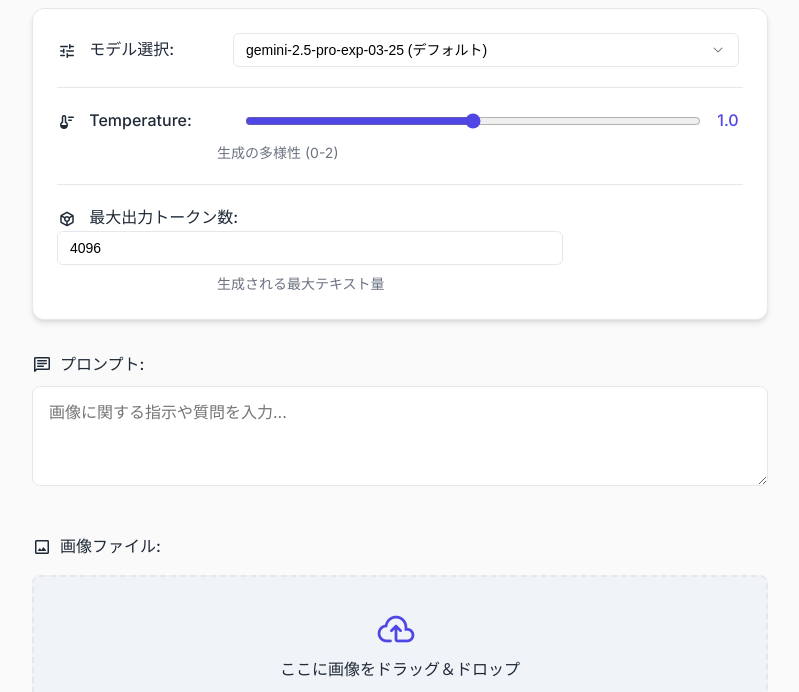
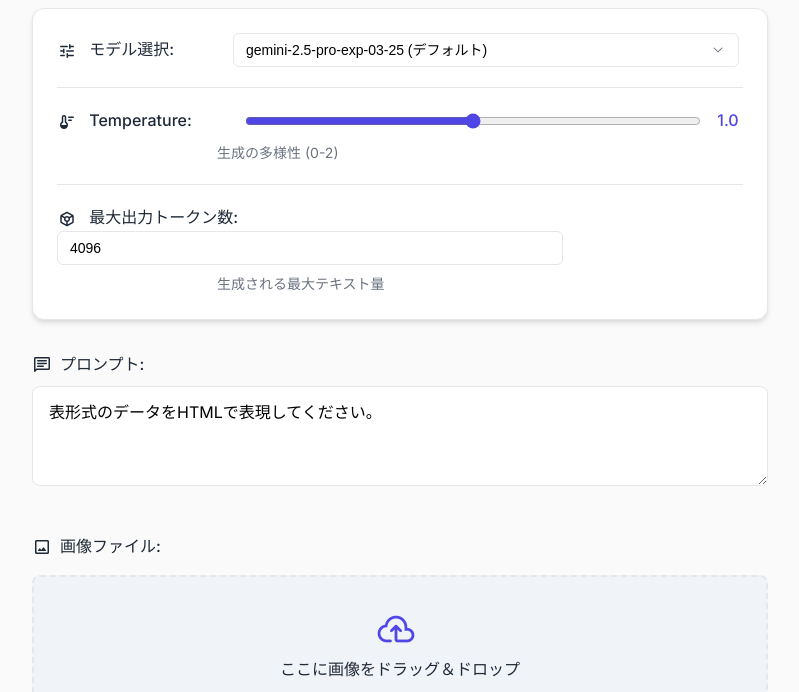
Before and after one commit to smorce/gemini-cloudflare-pages, a website: page index.html in a window 1280 px wide. Shown: the part 99-791 px from the top of the page, without its empty margins (240-1039 px from the left). Drawn offline with nearby package versions, Linux system fonts and the light colour scheme.

Commit message:
プロンプト入力欄にデフォルトテキスト「表形式のデータをHTMLで表現してください。」を追加

```diff
--- a/index.html
+++ b/index.html
@@ -52,7 +52,7 @@
                     <span class="material-symbols-rounded">chat</span>
                     プロンプト:
                 </label>
-                <textarea id="promptInput" placeholder="画像に関する指示や質問を入力..."></textarea>
+                <textarea id="promptInput" placeholder="画像に関する指示や質問を入力...">表形式のデータをHTMLで表現してください。</textarea>
             </div>
 
             <div class="input-field file-upload">
```
